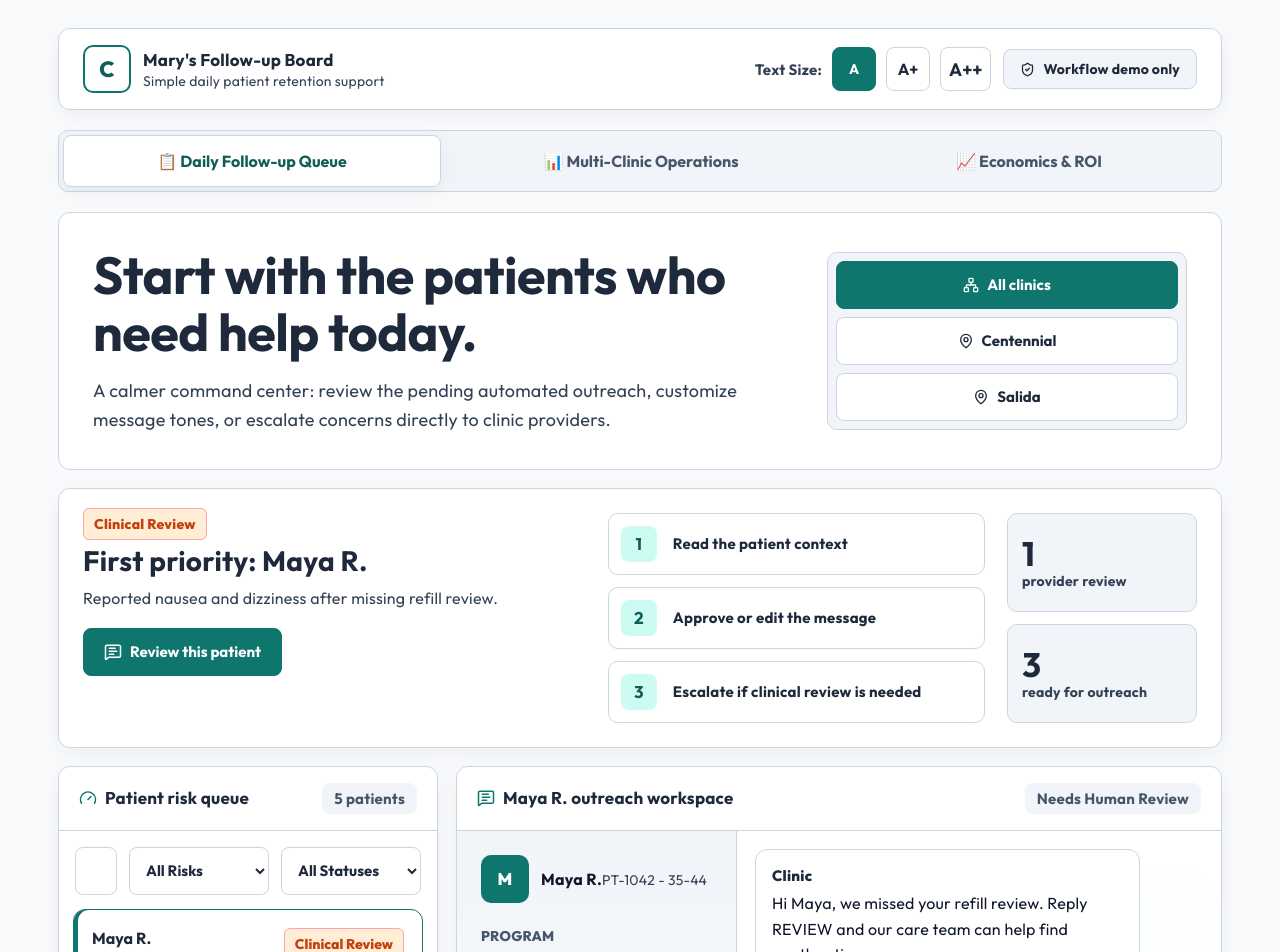
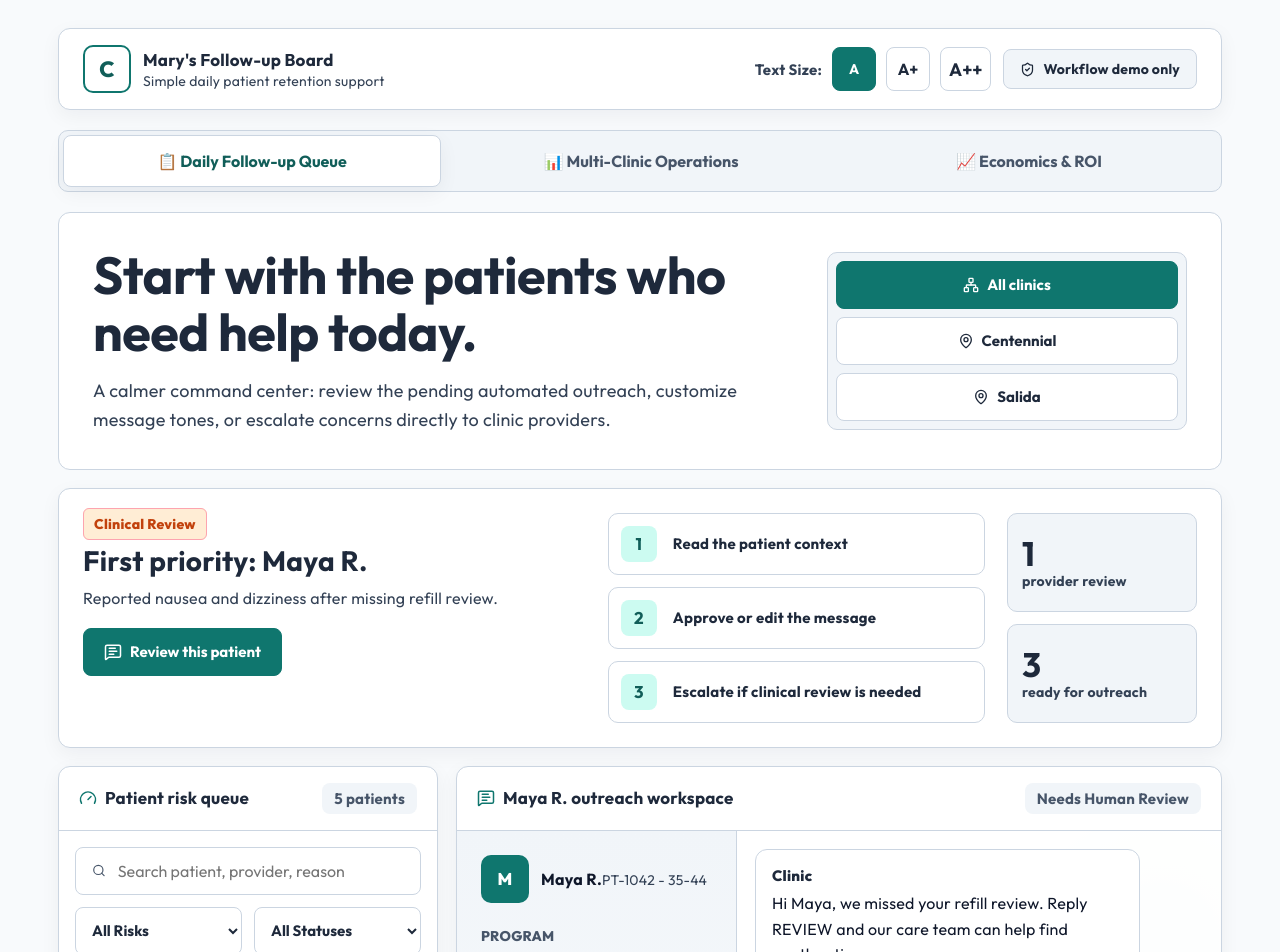
Before and after one commit to ahmadhassan91/medical-weight-loss-aI-retention-assistant, a React (Vite) app: page / in a window 1280 px wide. Shown: the top 952 px of the page. Built offline with nearby package versions, Linux system fonts and the light colour scheme.

Commit message:
Fix dynamic text scaling and Patient Risk Queue filters layout

```diff
--- a/src/styles.css
+++ b/src/styles.css
@@ -22,37 +22,12 @@
   --shadow: 0 12px 36px rgba(15, 23, 42, 0.08);
   --shadow-soft: 0 6px 20px rgba(15, 23, 42, 0.05);
 
-  /* Senior Typography Scaling Tokens */
-  --font-scale: 1;
-  --font-xs: calc(0.875rem * var(--font-scale)); /* 14px */
-  --font-sm: calc(0.9375rem * var(--font-scale)); /* 15px */
-  --font-base: calc(1rem * var(--font-scale)); /* 16px */
-  --font-md: calc(1.0625rem * var(--font-scale)); /* 17px */
-  --font-lg: calc(1.125rem * var(--font-scale)); /* 18px */
-  --font-xl: calc(1.25rem * var(--font-scale)); /* 20px */
-  --font-2xl: calc(1.375rem * var(--font-scale)); /* 22px */
-  --font-3xl: calc(1.75rem * var(--font-scale)); /* 28px */
-  --font-4xl: calc(2.125rem * var(--font-scale)); /* 34px */
-  --font-5xl: calc(2.625rem * var(--font-scale)); /* 42px */
-  --font-6xl: calc(3.25rem * var(--font-scale)); /* 52px */
-
   color: var(--text);
   font-family: 'Outfit', 'Lexend', system-ui, -apple-system, sans-serif;
   font-synthesis: none;
   text-rendering: optimizeLegibility;
   -webkit-font-smoothing: antialiased;
   letter-spacing: 0.015em;
-}
-
-/* Dynamic Font Scale Classes */
-.text-scale-normal {
-  --font-scale: 1.0;
-}
-.text-scale-large {
-  --font-scale: 1.25;
-}
-.text-scale-xlarge {
-  --font-scale: 1.45;
 }
 
 * {
@@ -82,6 +57,31 @@ button {
   margin: 0 auto;
   padding: 28px;
   overflow: hidden;
+
+  /* Senior Typography Scaling Tokens in component scope */
+  --font-scale: 1;
+  --font-xs: calc(0.875rem * var(--font-scale)); /* 14px */
+  --font-sm: calc(0.9375rem * var(--font-scale)); /* 15px */
+  --font-base: calc(1rem * var(--font-scale)); /* 16px */
+  --font-md: calc(1.0625rem * var(--font-scale)); /* 17px */
+  --font-lg: calc(1.125rem * var(--font-scale)); /* 18px */
+  --font-xl: calc(1.25rem * var(--font-scale)); /* 20px */
+  --font-2xl: calc(1.375rem * var(--font-scale)); /* 22px */
+  --font-3xl: calc(1.75rem * var(--font-scale)); /* 28px */
+  --font-4xl: calc(2.125rem * var(--font-scale)); /* 34px */
+  --font-5xl: calc(2.625rem * var(--font-scale)); /* 42px */
+  --font-6xl: calc(3.25rem * var(--font-scale)); /* 52px */
+}
+
+/* Dynamic Font Scale Classes placed under .app-shell */
+.app-shell.text-scale-normal {
+  --font-scale: 1.0;
+}
+.app-shell.text-scale-large {
+  --font-scale: 1.25;
+}
+.app-shell.text-scale-xlarge {
+  --font-scale: 1.45;
 }
 
 .circuit-texture {
@@ -663,17 +663,18 @@ select:focus-visible {
 
 .queue-filters {
   display: grid;
-  grid-template-columns: minmax(0, 1.2fr) 140px 140px;
+  grid-template-columns: 1fr 1fr;
   gap: 12px;
-  padding: 16px 16px 0;
+  padding: 16px;
 }
 
 .search-box {
+  grid-column: 1 / -1; /* Spans across both columns */
   display: flex;
   align-items: center;
   gap: 10px;
   min-width: 0;
-  min-height: 48px; /* 48px Target height */
+  min-height: 48px;
   padding: 0 16px;
   border: 1.5px solid var(--border);
   border-radius: 8px;
@@ -692,8 +693,8 @@ select:focus-visible {
 }
 
 .queue-filters select {
-  min-width: 0;
-  height: 48px; /* 48px Target height */
+  width: 100%;
+  height: 48px;
   border: 1.5px solid var(--border);
   border-radius: 8px;
   background: var(--surface);
```
